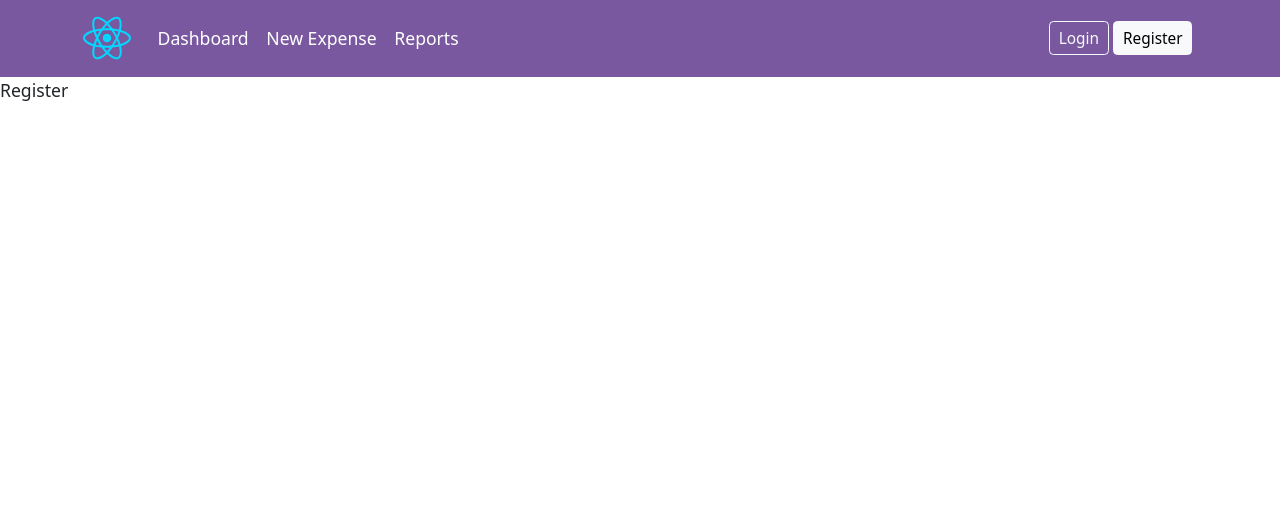
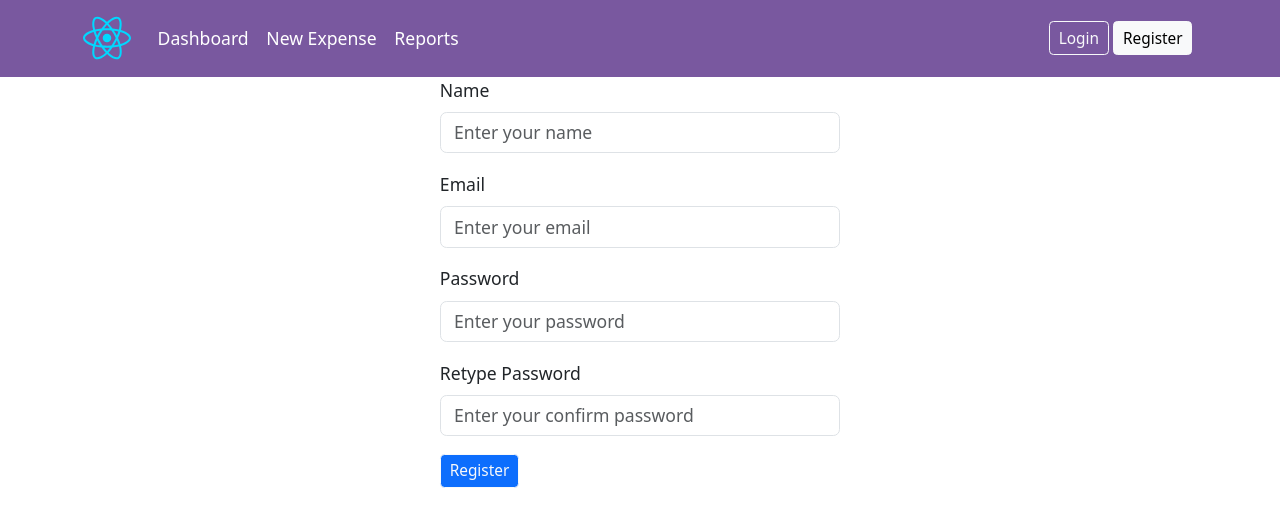
Before and after one commit to ngovuhuy/webapp, a React (Vite) app: page /register in a window 1280 px wide. Shown: the top 526 px of the page. Built offline with nearby package versions, Linux system fonts and the light colour scheme.

Commit message:
completed register

```diff
--- /dev/null
+++ b/src/hooks/useRegister.ts
@@ -0,0 +1,21 @@
+import { useState } from "react";
+import { Profile } from "../model/Profile";
+import { createProfile } from "../services/auth-service";
+
+export const useRegister = () => {
+    const [error, setError] = useState<string>("");
+    const [isLoading, setLoader] = useState<boolean>(false);
+    const [toast, setToast] = useState<string>("");
+    const signup = (profile: Profile) => {
+    setLoader(true);
+    createProfile(profile)
+      .then((response) => {
+        if(response && response.status === 201){
+           setToast("Profile is successfully created");
+        }
+      }
+      ).catch((error) => console.log(error)
+      ).finally(() => setLoader(false));
+    }
+    return {error, isLoading, signup, toast};
+}
--- a/src/index.css
+++ b/src/index.css
@@ -33,3 +33,9 @@
     border: none !important;
     outline: none !important;
 }
+.navbar-nav .nav-link.active, .navbar-nav .nav-link.show {
+    color: #fd9131 !important;
+}
+.nav-link:hover, .nav-link:focus {
+    color: #ada5a5 !important;
+}
--- /dev/null
+++ b/src/model/Profile.ts
@@ -0,0 +1,7 @@
+export interface Profile{
+    profileId?: string;
+    name: string;
+    email: string;
+    password: string;
+    confirmPassword: string;
+}
--- a/src/pages/register/Register.tsx
+++ b/src/pages/register/Register.tsx
@@ -1,8 +1,56 @@
-import React from 'react'
+import profileValidationSchema from '../../validation/profileValidationSchema'
+import {Profile} from "../../model/Profile";
+import { useFormik } from 'formik';
+import { useRegister } from '../../hooks/useRegister';
+const Register = () => {
+   const{error,isLoading,signup,toast} = useRegister();
+  const formik = useFormik<Profile>({
+  initialValues:{
+    name: "",
+    email: "",
+    password: "",
+    confirmPassword: "",
+  },
+  validationSchema: profileValidationSchema,
+  onSubmit: (profile: Profile, {resetForm}) => {
+    signup(profile);
+    resetForm();
+  },
+  });
+  return (
+      <div className="d-flex justify-content-center align-items-center login-background">
+         <div className="container col-md-4 col-sm-12">
+          {isLoading && <p className='text-danger'>Loading...</p>}
+          {error && <p className='text-danger'>{error}</p>}
+          {toast && <p className='text-success'>{toast}</p>}
+           <form onSubmit={formik.handleSubmit}>
+           <div className="mb-3">
+           <label htmlFor="name" className='form-label'>Name</label>
+            <input type="text"  className='form-control' id='name' placeholder='Enter your name' name='name' value={formik.values.name} onChange={formik.handleChange} onBlur={formik.handleBlur}/>
+          {formik.touched.name && formik.errors.name ?   <div className="text-danger fst-italic">{formik.errors.name}</div> : null}
+           </div>
 
-const Register = () => {
-  return (
-    <div>Register</div>
+           <div className="mb-3">
+           <label htmlFor="email" className='form-label'>Email</label>
+            <input type="email"  className='form-control' id='email' placeholder='Enter your email' name='email' value={formik.values.email} onChange={formik.handleChange} onBlur={formik.handleBlur}/>
+            {formik.touched.email && formik.errors.email ? <div className="text-danger fst-italic">{formik.errors.email}</div> : null}
+           </div>
+
+           <div className="mb-3">
+           <label htmlFor="password" className='form-label'>Password</label>
+            <input type="password"  className='form-control' id='password' placeholder='Enter your password' name='password' value={formik.values.password} onChange={formik.handleChange} onBlur={formik.handleBlur}/>
+           {formik.touched.password && formik.errors.password ?  <div className="text-danger fst-italic">{formik.errors.password }</div> : null}
+           </div>
+
+           <div className="mb-3">
+           <label htmlFor="retypePassword" className='form-label'>Retype Password</label>
+            <input type="password"  className='form-control' id='retypePassword' placeholder='Enter your confirm password' name='confirmPassword' value={formik.values.confirmPassword} onChange={formik.handleChange} onBlur={formik.handleBlur}/>
+            {formik.touched.confirmPassword && formik.errors.confirmPassword ?  <div className="text-danger fst-italic">{formik.errors.confirmPassword}</div> : null}
+           </div>
+           <button className='btn btn-sm btn-primary btn-outline-light' type='submit'>Register</button>
+           </form>
+         </div>
+      </div>
   )
 }
 
--- /dev/null
+++ b/src/services/auth-service.ts
@@ -0,0 +1,6 @@
+import apiClient from "../config/api-client";
+import { Profile } from "../model/Profile";
+
+export const createProfile = (profile: Profile) => {
+    return apiClient.post<Profile>("/register", profile);
+}
--- /dev/null
+++ b/src/validation/profileValidationSchema.ts
@@ -0,0 +1,10 @@
+import * as yup from "yup";
+
+const profileValidationSchema = yup.object().shape({
+    name: yup.string().required('Name is required').min(3, "Name must be at least 3 characters"),
+    email: yup.string().required('Email is required').email('Email is not valid'),
+    password: yup.string().required('Password is required').min(5, 'Password must be at least 5 characters'),
+    confirmPassword: yup.string().required('Retype confirm password').oneOf([yup.ref('password')], 'Password must match')
+});
+
+export default profileValidationSchema;
```
